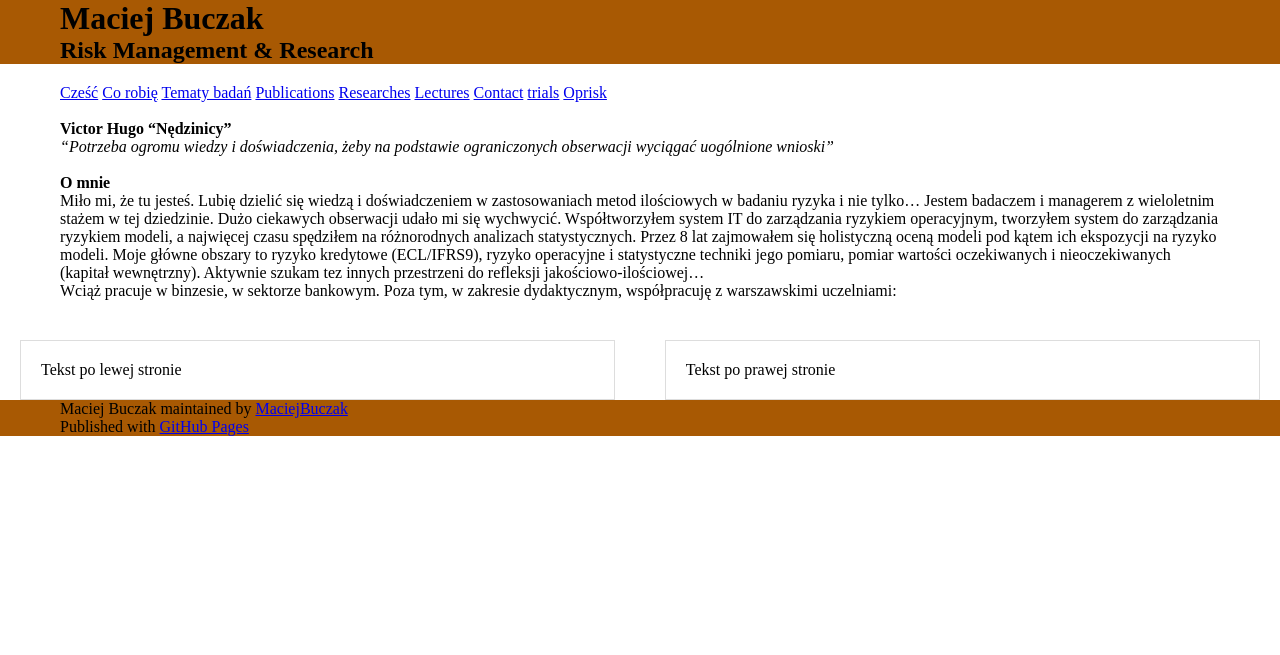
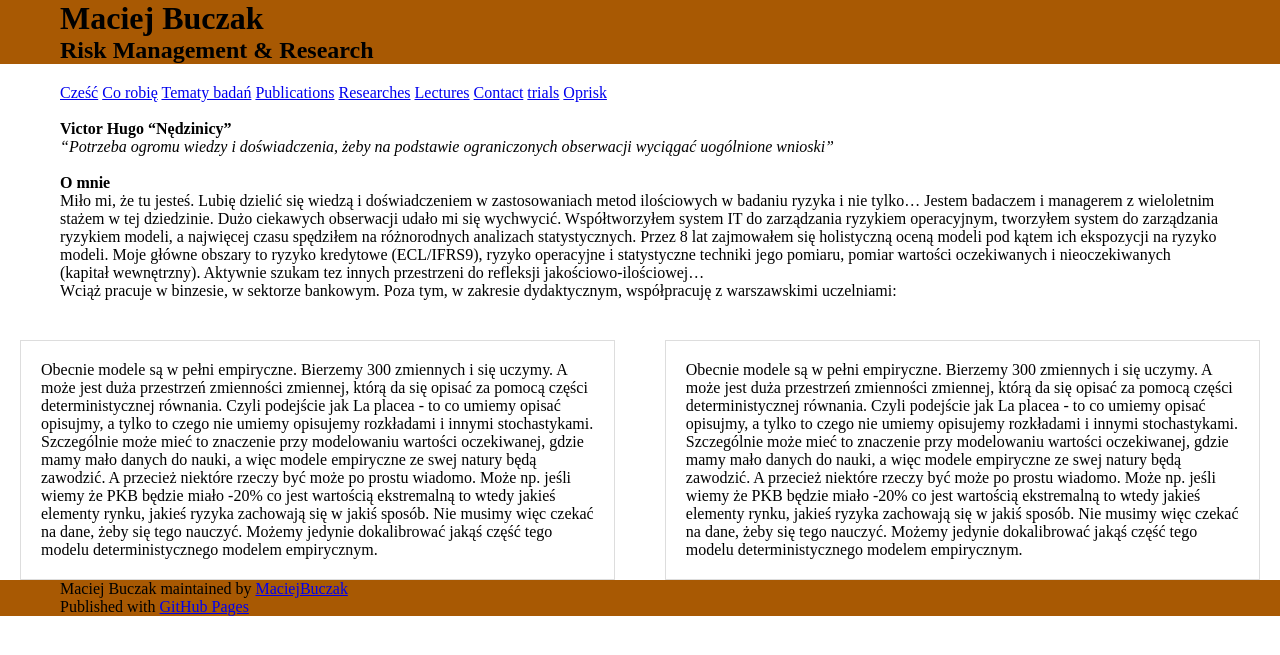
Before and after one commit to MaciejBuczak/risk-research, a Jekyll site: the page built from index.md, in a window 1280 px wide. Shown: the top 655 px of the page. Built offline with Jekyll 4.4.1, drawn with Linux system fonts in a browser that asks for light colours.

Commit message:
Update default.html

```diff
--- a/_layouts/default.html
+++ b/_layouts/default.html
@@ -112,10 +112,12 @@
   <div id="secondary_content_wrap" class="outer">
     <section id="secondary_content" class="inner">
       <div class="text-container">
-        Tekst po lewej stronie
+        Obecnie modele są w pełni empiryczne. Bierzemy 300 zmiennych i się uczymy. A może jest duża przestrzeń zmienności zmiennej, którą da się opisać za pomocą części deterministycznej równania. Czyli podejście jak La placea - to co umiemy opisać opisujmy, a tylko to czego nie umiemy opisujemy rozkładami i innymi stochastykami.
+Szczególnie może mieć to znaczenie przy modelowaniu wartości oczekiwanej, gdzie mamy mało danych do nauki, a więc modele empiryczne ze swej natury będą zawodzić. A przecież niektóre rzeczy być może po prostu wiadomo. Może np. jeśli wiemy że PKB będzie miało -20% co jest wartością ekstremalną to wtedy jakieś elementy rynku, jakieś ryzyka zachowają się w jakiś sposób. Nie musimy więc czekać na dane, żeby się tego nauczyć. Możemy jedynie dokalibrować jakąś część tego modelu deterministycznego modelem empirycznym.
       </div>
       <div class="text-container">
-        Tekst po prawej stronie
+        Obecnie modele są w pełni empiryczne. Bierzemy 300 zmiennych i się uczymy. A może jest duża przestrzeń zmienności zmiennej, którą da się opisać za pomocą części deterministycznej równania. Czyli podejście jak La placea - to co umiemy opisać opisujmy, a tylko to czego nie umiemy opisujemy rozkładami i innymi stochastykami.
+Szczególnie może mieć to znaczenie przy modelowaniu wartości oczekiwanej, gdzie mamy mało danych do nauki, a więc modele empiryczne ze swej natury będą zawodzić. A przecież niektóre rzeczy być może po prostu wiadomo. Może np. jeśli wiemy że PKB będzie miało -20% co jest wartością ekstremalną to wtedy jakieś elementy rynku, jakieś ryzyka zachowają się w jakiś sposób. Nie musimy więc czekać na dane, żeby się tego nauczyć. Możemy jedynie dokalibrować jakąś część tego modelu deterministycznego modelem empirycznym.
       </div>
     </section>
   </div>
```
